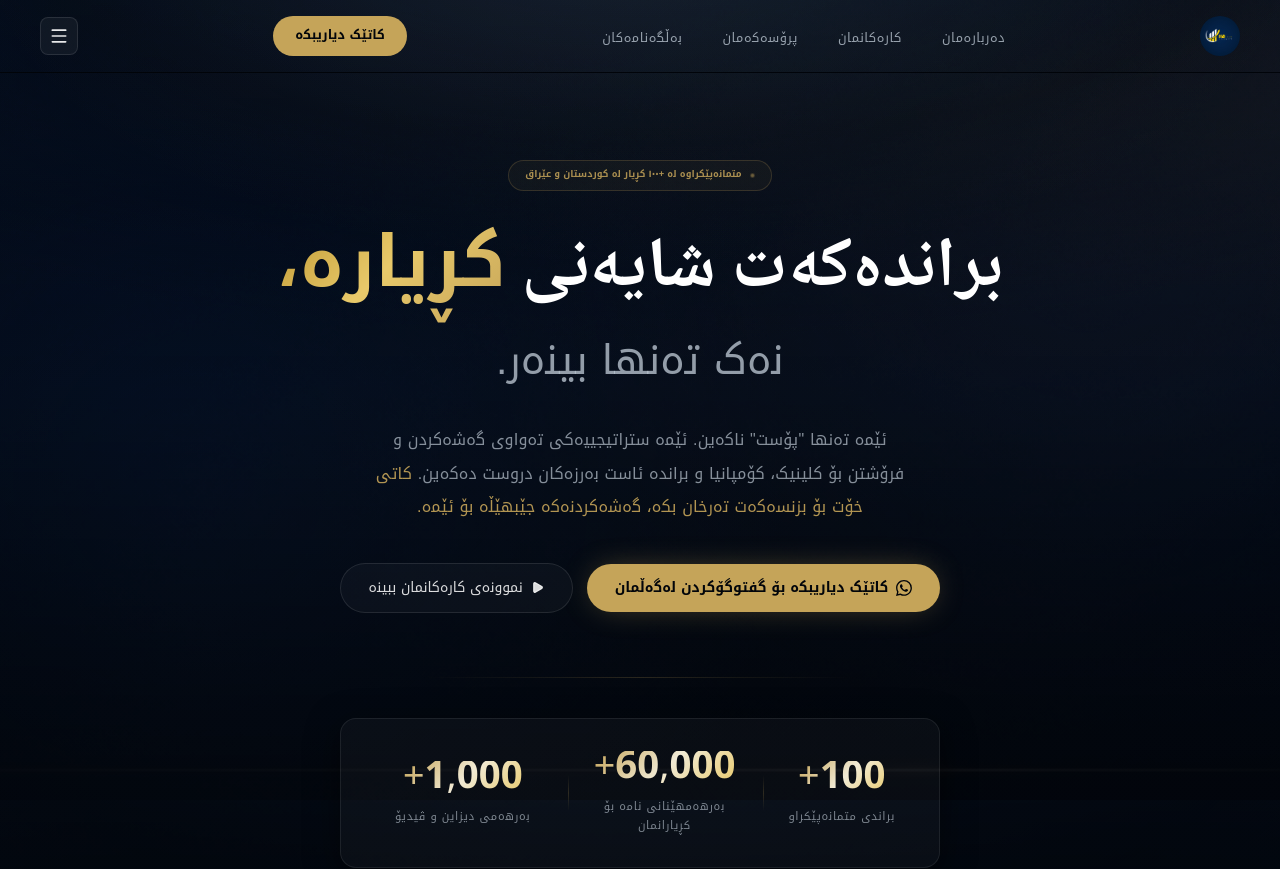
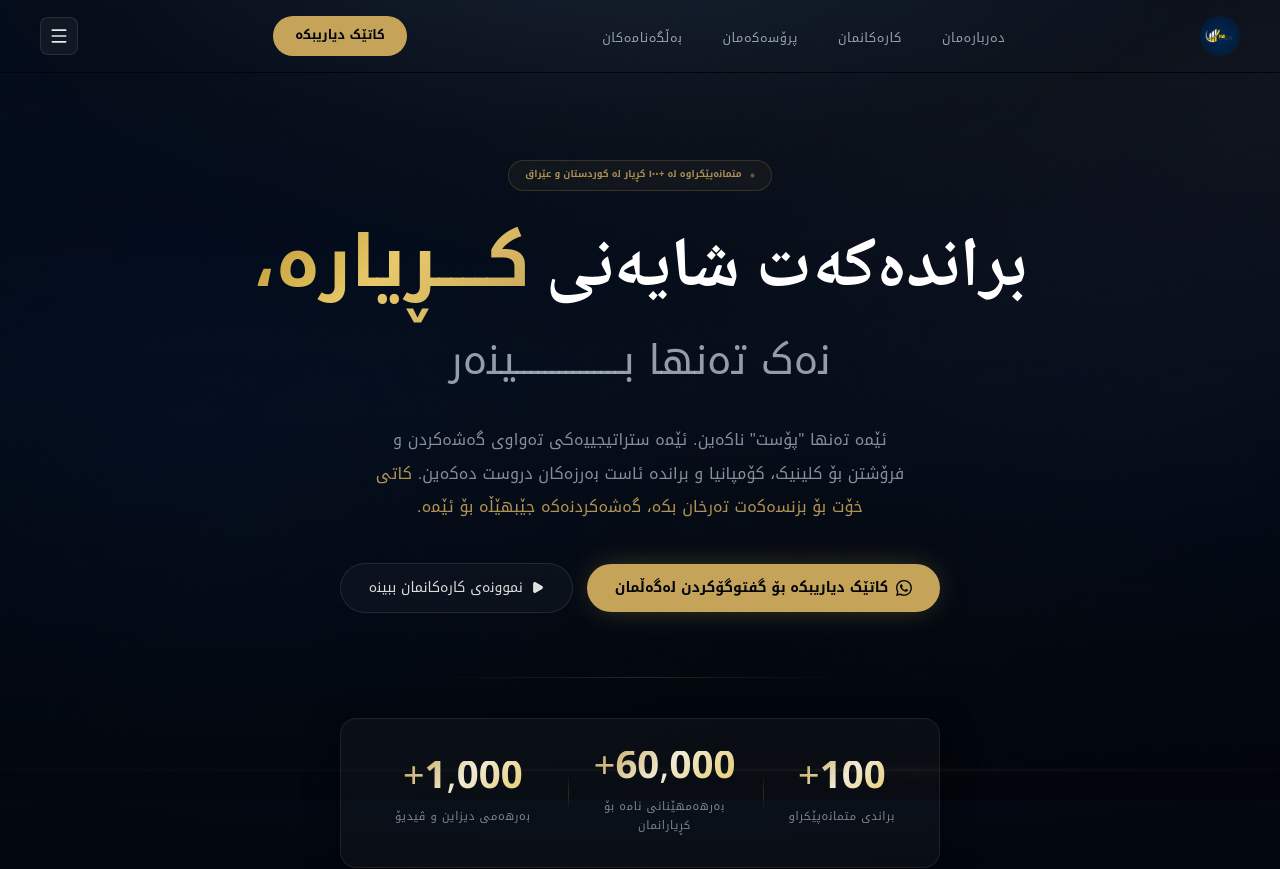
Before and after one commit to hastyar23/hbgrow-portfolio, a React (Vite) app: page / in a window 1280 px wide. Shown: the top 869 px of the page. Built offline with nearby package versions, Linux system fonts and the light colour scheme.

Commit message:
content: update hero headline text with extended characters

```diff
--- a/src/components/Hero.jsx
+++ b/src/components/Hero.jsx
@@ -94,14 +94,14 @@ export default function Hero() {
           }}
         >
           براندەکەت شایەنی{' '}
-          <span className="text-gold">کڕیارە،</span>
+          <span className="text-gold">کــــڕیارە،</span>
           <br />
           <span style={{
             fontSize: 'clamp(0.95rem, 3.2vw, 2.75rem)',
             fontWeight: 400,
             color: 'rgba(203,213,225,0.72)',
           }}>
-            نەک تەنها بینەر.
+            نەک تەنها بـــــــــــــــینەر
           </span>
         </h1>
 
```
